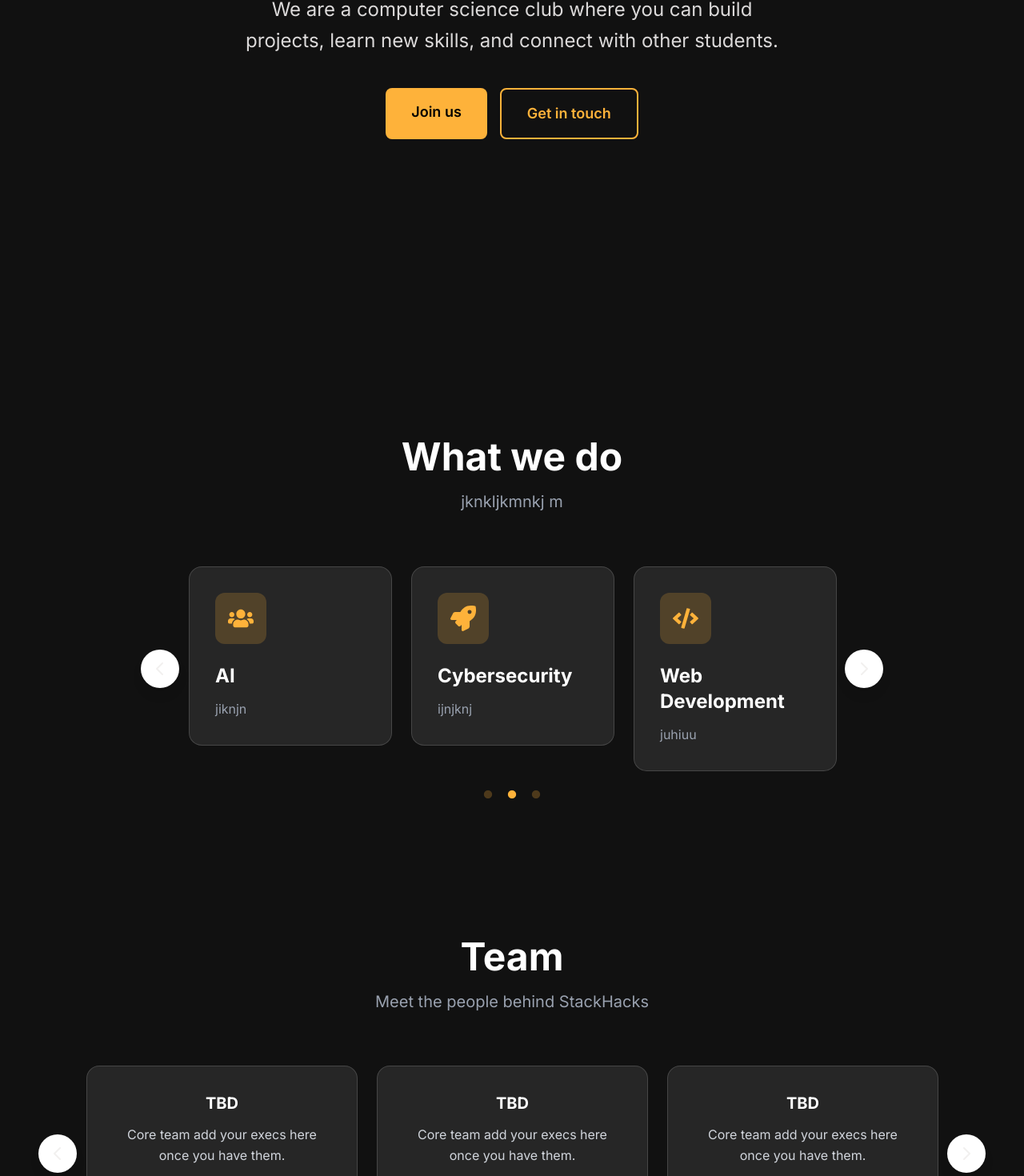
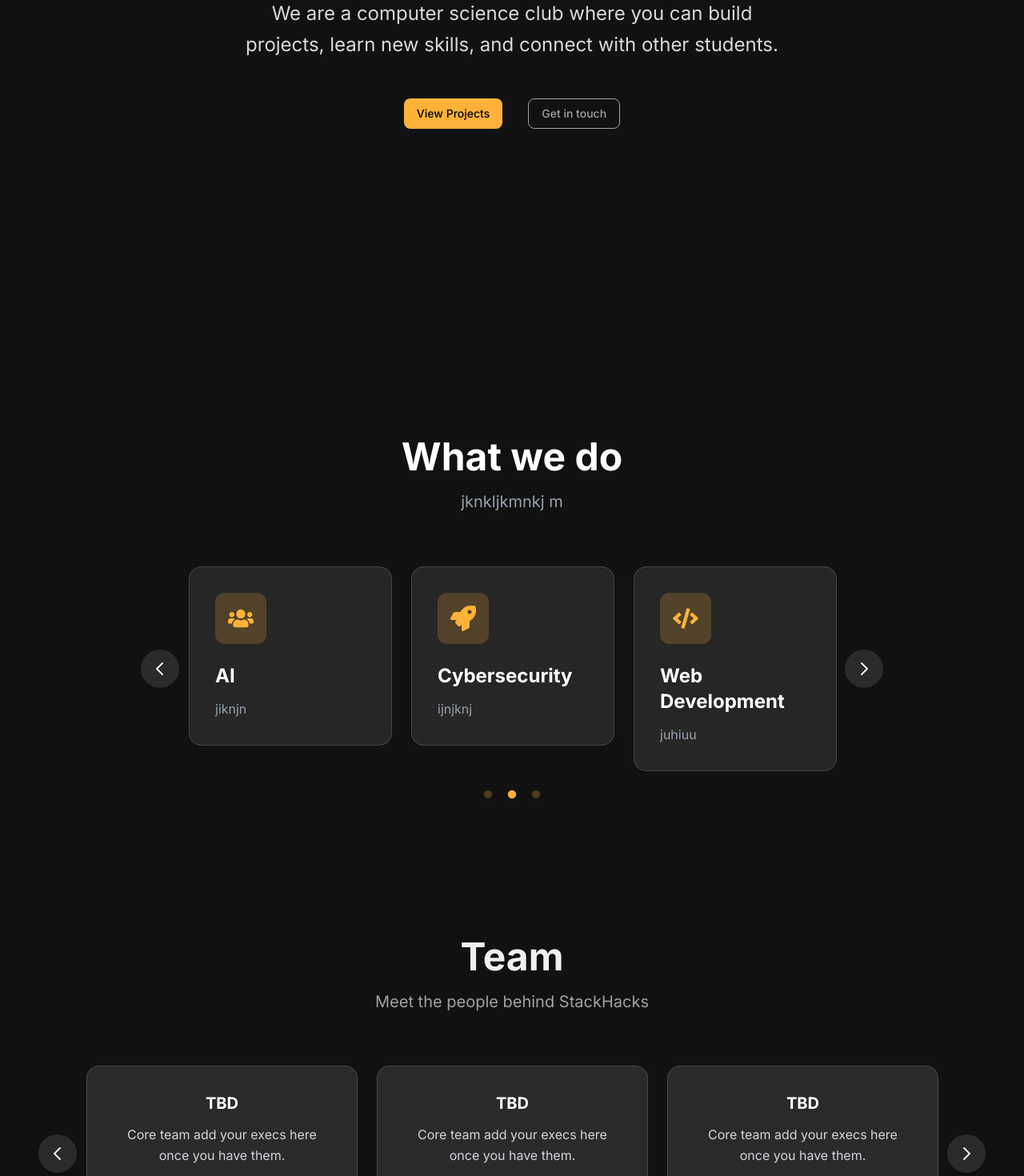
Before and after one commit to EKim06/Stackhacks, a React (Vite) app in the folder client/: page / in a window 1280 px wide. Shown: the part 397-1867 px from the top of the page at 80% size. Built offline with nearby package versions, Linux system fonts and the light colour scheme.

Commit message:
minor changes to Home

```diff
--- a/client/src/pages/Home.jsx
+++ b/client/src/pages/Home.jsx
@@ -27,7 +27,7 @@ function NextArrow(props) {
    <button
      type="button"
      onClick={onClick}
-     className="absolute right-0 top-1/2 -translate-y-1/2 z-10 bg-white rounded-full p-3 shadow-lg hover:bg-accent hover:text-black transition-all -mr-4 md:-mr-12"
+     className="absolute right-0 top-1/2 -translate-y-1/2 z-10 bg-tertiary rounded-full p-3 shadow-lg hover:bg-accent hover:text-black transition-all -mr-4 md:-mr-12"
      aria-label="Next slide"
    >
      <svg className="w-6 h-6" fill="none" stroke="currentColor" viewBox="0 0 24 24">
@@ -44,7 +44,7 @@ function PrevArrow(props) {
    <button
      type="button"
      onClick={onClick}
-     className="absolute left-0 top-1/2 -translate-y-1/2 z-10 bg-white rounded-full p-3 shadow-lg hover:bg-accent hover:text-black transition-all -ml-4 md:-ml-12"
+     className="absolute left-0 top-1/2 -translate-y-1/2 z-10 bg-tertiary rounded-full p-3 shadow-lg hover:bg-accent hover:text-black transition-all -ml-4 md:-ml-12"
      aria-label="Previous slide"
    >
      <svg className="w-6 h-6" fill="none" stroke="currentColor" viewBox="0 0 24 24">
@@ -112,14 +112,14 @@ const Home = () => {
 
          <div className="flex flex-col sm:flex-row gap-4 justify-center mb-16">
            <Link
-             to="/contact"
-             className="bg-accent text-black px-8 py-4 rounded-lg font-semibold text-lg hover:brightness-110 transition-all"
+             to="/projects"
+             className="btn-primary transition-all"
            >
-             Join us
+             View Projects
            </Link>
            <Link
              to="/contact"
-             className="border-2 border-accent text-accent px-8 py-4 rounded-lg font-semibold text-lg hover:bg-accent/10 transition-all"
+             className="btn-secondary transition-all"
            >
              Get in touch
            </Link>
@@ -170,10 +170,10 @@ const Home = () => {
      <section className="py-20 px-4 sm:px-6 lg:px-8 bg-background">
        <div className="max-w-7xl mx-auto">
          <div className="text-center mb-16">
-           <h2 className="text-4xl md:text-5xl font-bold text-white mb-4">
+           <h2 className="text-4xl md:text-5xl font-bold text-primary mb-4">
              Team
            </h2>
-           <p className="text-xl text-gray-400 max-w-2xl mx-auto">
+           <p className="text-xl text-secondary max-w-2xl mx-auto">
              Meet the people behind StackHacks
            </p>
          </div>
@@ -181,12 +181,12 @@ const Home = () => {
            <Slider {...teamSettings}>
              {teamMembers.map((card, index) => (
                <div key={index} className="px-3">
-                 <div className="bg-neutral-800 border border-white/15 rounded-2xl p-8 flex flex-col items-center text-center hover:border-white/25 transition-colors min-h-[220px]">
+                 <div className="bg-tertiary border border-white/15 rounded-2xl p-8 flex flex-col items-center text-center hover:border-white/25 transition-colors min-h-[220px]">
                    {card.img && (
                      <img
                        src={card.img}
                        alt=""
-                       className="w-16 h-16 rounded-full object-cover mb-4 bg-neutral-600"
+                       className="w-16 h-16 rounded-full object-cover mb-4 "
                      />
                    )}
                    <h3 className="font-bold text-white text-xl mb-3">{card.title}</h3>
```
Also changed, not shown: 1 other file (tests, documents, lock files or other folders).
